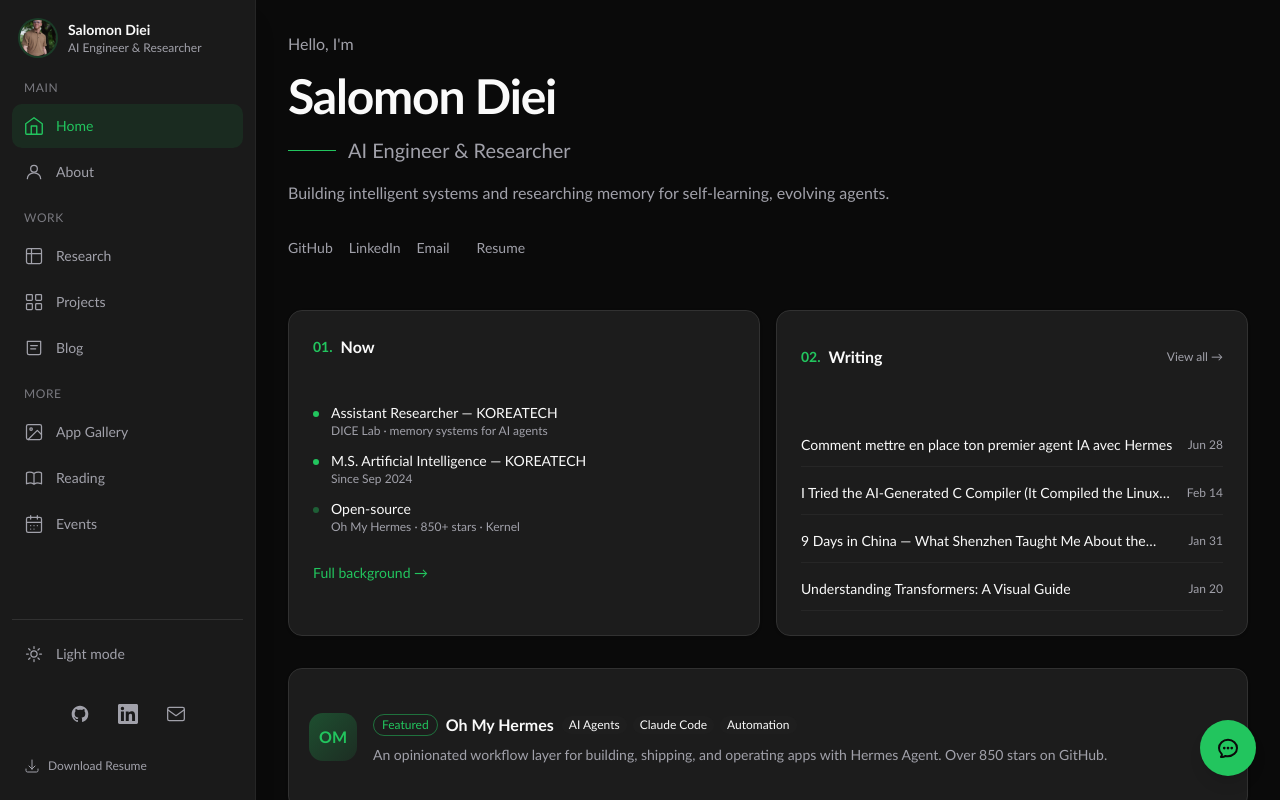
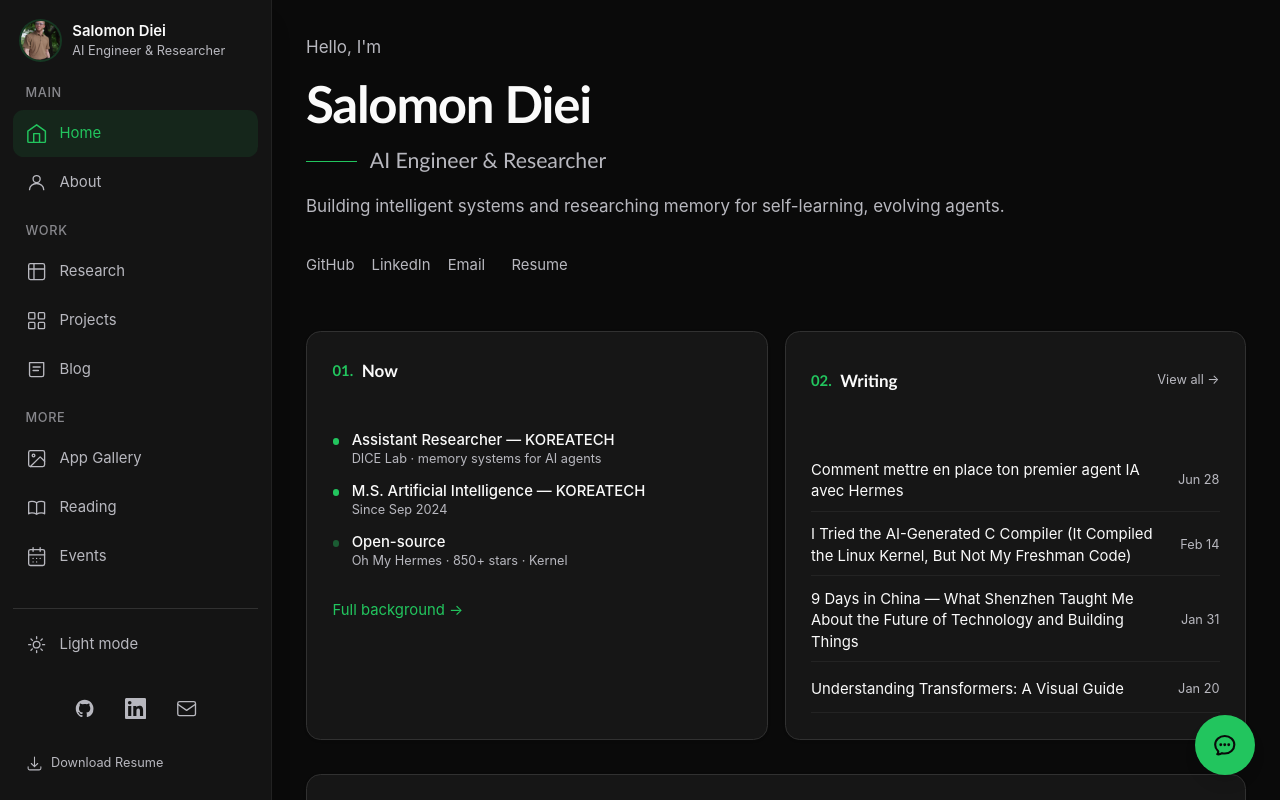
Before and after one commit to Salomondiei08/portfolio, a Next.js app: page / in a window 1280 px wide. Shown: the top 800 px of the page. Built offline with nearby package versions, Linux system fonts and the light colour scheme.

Commit message:
style: improve readability within original design
Body text uses the platform UI font (headings stay Futura), 17px base, brighter secondary text, darker cards for contrast, full post titles on home.

```diff
--- a/src/app/globals.css
+++ b/src/app/globals.css
@@ -21,7 +21,10 @@
 @theme inline {
   --color-background: var(--background);
   --color-foreground: var(--foreground);
-  --font-sans: 'Futura', 'Century Gothic', 'Trebuchet MS', sans-serif;
+  /* Body text: the platform UI font, built for reading at small sizes */
+  --font-sans: -apple-system, BlinkMacSystemFont, 'SF Pro Text', 'Segoe UI', Roboto, 'Helvetica Neue', Arial, sans-serif;
+  /* Headings keep Futura so the site's look does not change */
+  --font-display: 'Futura', 'Century Gothic', 'Trebuchet MS', sans-serif;
   --font-mono: ui-monospace, SFMono-Regular, Menlo, Monaco, Consolas, "Liberation Mono", "Courier New", monospace;
   --color-sidebar-ring: var(--sidebar-ring);
   --color-sidebar-border: var(--sidebar-border);
@@ -76,7 +79,7 @@
   --secondary: #f4f4f5;
   --secondary-foreground: #0a0a0a;
   --muted: #f4f4f5;
-  --muted-foreground: #71717a;
+  --muted-foreground: #5c5c64;
   --accent: #dcfce7;
   --accent-foreground: #166534;
   --destructive: #ef4444;
@@ -102,16 +105,16 @@
 .dark {
   --background: #0a0a0a;
   --foreground: #fafafa;
-  --card: #1c1c1c;
+  --card: #161616;
   --card-foreground: #fafafa;
-  --popover: #1c1c1c;
+  --popover: #161616;
   --popover-foreground: #fafafa;
   --primary: #22c55e;
   --primary-foreground: #0a0a0a;
   --secondary: #1e1e1e;
   --secondary-foreground: #fafafa;
   --muted: #262626;
-  --muted-foreground: #a1a1aa;
+  --muted-foreground: #b8b8bf;
   --accent: #166534;
   --accent-foreground: #fafafa;
   --destructive: #ef4444;
@@ -137,9 +140,17 @@
   * {
     @apply border-border outline-ring/50;
   }
+  html {
+    /* 17px base: every size on the site scales up slightly for easier reading */
+    font-size: 106.25%;
+  }
   body {
     @apply bg-background text-foreground antialiased;
-    font-family: 'Futura', 'Century Gothic', 'Trebuchet MS', sans-serif;
+    font-family: var(--font-sans);
+    line-height: 1.6;
+  }
+  h1, h2, h3, h4, [data-slot="card-title"] {
+    font-family: var(--font-display);
   }
 }
 
--- a/src/app/page.tsx
+++ b/src/app/page.tsx
@@ -96,7 +96,7 @@ export default function Home() {
                 {recentPosts.map((post) => (
                   <Link key={post.href} href={post.href} className="block group/post">
                     <div className="flex min-h-11 items-center justify-between py-2 border-b border-border/50 group-hover/post:border-primary/30 transition-colors">
-                      <span className="text-sm group-hover/post:text-primary transition-colors line-clamp-1 pr-2">
+                      <span className="text-sm group-hover/post:text-primary transition-colors pr-2">
                         {post.title}
                       </span>
                       <span className="text-xs text-muted-foreground shrink-0">{post.date}</span>
```
